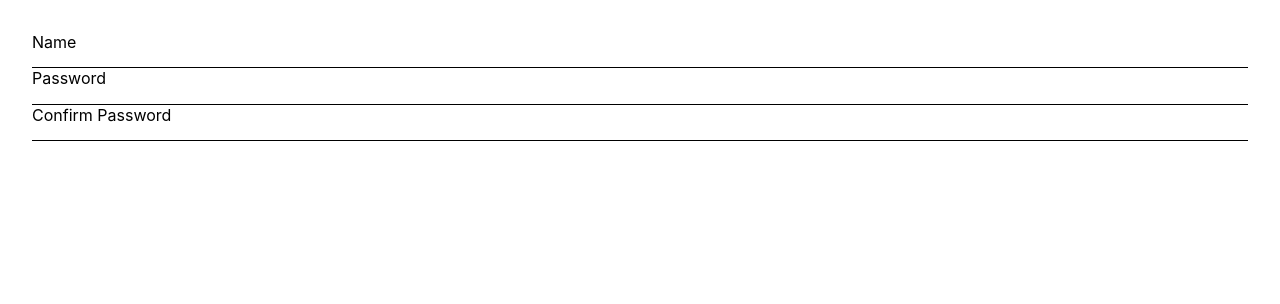
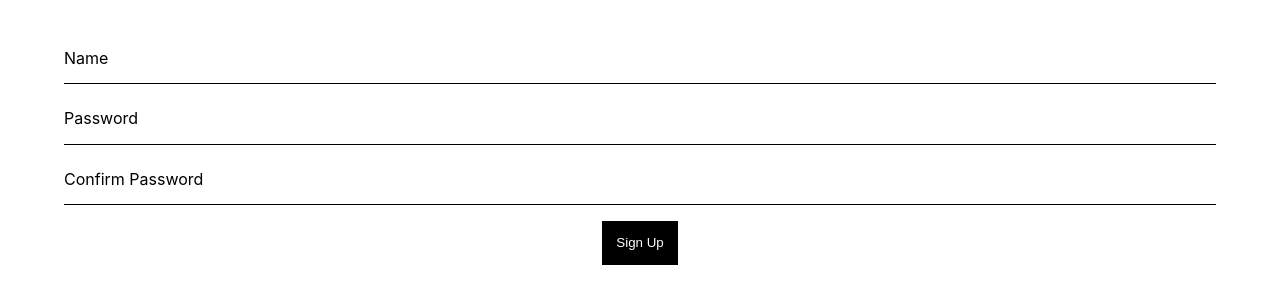
Before and after one commit to SalvadorLekan/Shopping-demo, a React (Create React App) app: page /signin in a window 1280 px wide. Shown: the top 304 px of the page. Built offline with nearby package versions, Linux system fonts and the light colour scheme.

Commit message:
made edits to the styling

```diff
--- a/src/components/CostumForm/CostumForm.scss
+++ b/src/components/CostumForm/CostumForm.scss
@@ -1,6 +1,4 @@
 .form{
-    display: flex;
-    flex-direction: column;
     min-width: 300px;
     padding: 1em;
     margin: 1em;
--- a/src/components/btn/Btn.scss
+++ b/src/components/btn/Btn.scss
@@ -1,11 +1,13 @@
 .btn{
-    padding: 0 1em;
+    padding: 1em;
     border: 1px solid black;
     color: white;
     background-color: black;
+    margin: 0 auto;
+    display: block;
 
     &:hover{
-        color: white;
-        background-color: black;
+        color: black;
+        background-color: white;
     }
 }
--- a/src/components/form-input/FormInput.js
+++ b/src/components/form-input/FormInput.js
@@ -1,11 +1,11 @@
 import React from 'react'
 import './FormInput.scss'
 
-function FormInput({name, svalue, changevalue, children, type}) {
+function FormInput({name, svalue, changevalue, children, type, required}) {
     return (
         <label className='form-label'>
             {children}
-            <input name={name} value={svalue} onChange={e=>changevalue(e.target.value)} type={type}/>
+            <input name={name} value={svalue} onChange={e=>changevalue(e.target.value)} type={type} required={required&&required}/>
         </label>
     )
 }
--- a/src/components/form-input/FormInput.scss
+++ b/src/components/form-input/FormInput.scss
@@ -1,6 +1,8 @@
 .form-label{
     display: flex;
     flex-direction: column;
+    padding: 0.5em 1em;
+    margin: 0.5em 1em;
 
     input{
         height: 1em;
--- a/src/components/sign-in/SignIn.js
+++ b/src/components/sign-in/SignIn.js
@@ -1,15 +1,17 @@
 import React,{useState} from 'react'
 import CostumForm from '../CostumForm/CostumForm'
 import FormInput from '../form-input/FormInput'
+import Btn from '../btn/Btn'
 
 function SignIn() {
     const [value, setvalue] = useState('')
     return (
         <div>
-            <CostumForm>
-                <FormInput name='text' type='text' svalue={value} changevalue={setvalue}>Name</FormInput>
+            <CostumForm submitFunction={()=>console.log('object')}>
+                <FormInput name='text' type='text' svalue={value} changevalue={setvalue} required>Name</FormInput>
                 <FormInput name='password' type='password' svalue={value} changevalue={setvalue}>Password</FormInput>
                 <FormInput name='confirmpassword' type='password' svalue={value} changevalue={setvalue}>Confirm Password</FormInput>
+                <Btn>Sign Up</Btn>
             </CostumForm>
         </div>
     )
```
